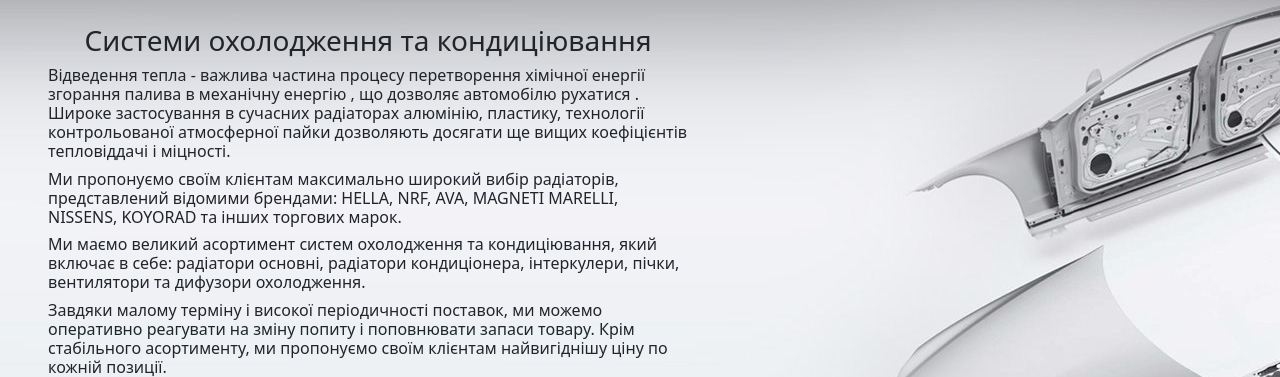
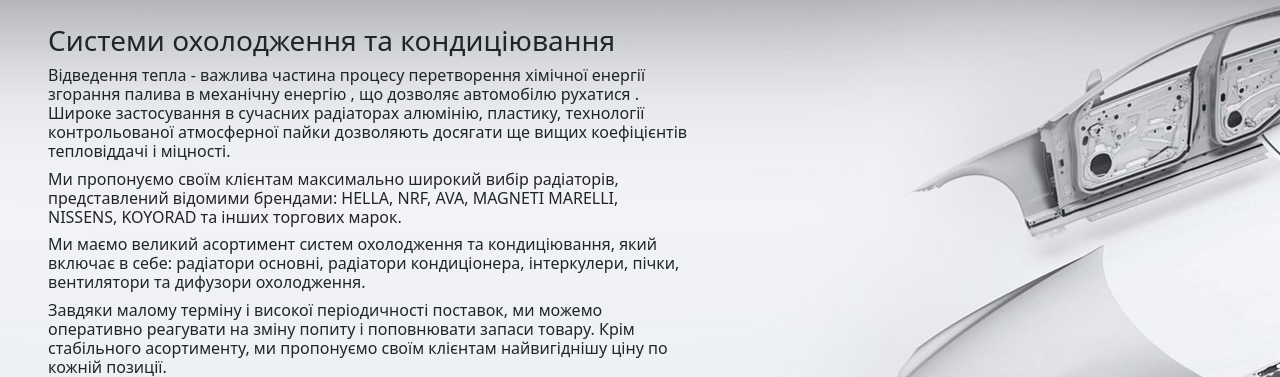
Before and after one commit to Rostykfps/final-project-cs50, a Flask app: page /radiator in a window 1280 px wide. Shown: the part 66-443 px from the top of the page. Run offline with Flask 2, Linux system fonts and the light colour scheme; some libraries are stand-ins or nearby versions.

Commit message:
Update radiator.html

```diff
--- a/templates/radiator.html
+++ b/templates/radiator.html
@@ -9,7 +9,7 @@
 
   <div class="col-lg-6 ms-5">
     <br/>
-    <div><center><h3>Системи охолодження та кондиціювання</h3></center></div>
+    <div class="product"><h3>Системи охолодження та кондиціювання</h3></div>
     <h6>Відведення тепла - важлива частина процесу перетворення хімічної енергії згорання палива в механічну енергію , що дозволяє автомобілю рухатися . Широке застосування в сучасних радіаторах алюмінію, пластику, технології контрольованої атмосферної пайки дозволяють досягати ще вищих коефіцієнтів тепловіддачі і міцності.</h6>
     <h6>Ми пропонуємо своїм клієнтам максимально широкий вибір радіаторів, представлений відомими брендами: HELLA, NRF, AVA, MAGNETI MARELLI, NISSENS, KOYORAD та інших торгових марок.</h6>
     <h6>Ми маємо великий асортимент систем охолодження та кондиціювання, який включає в себе: радіатори основні, радіатори кондиціонера, інтеркулери, пічки, вентилятори та дифузори охолодження.</h6>
```
